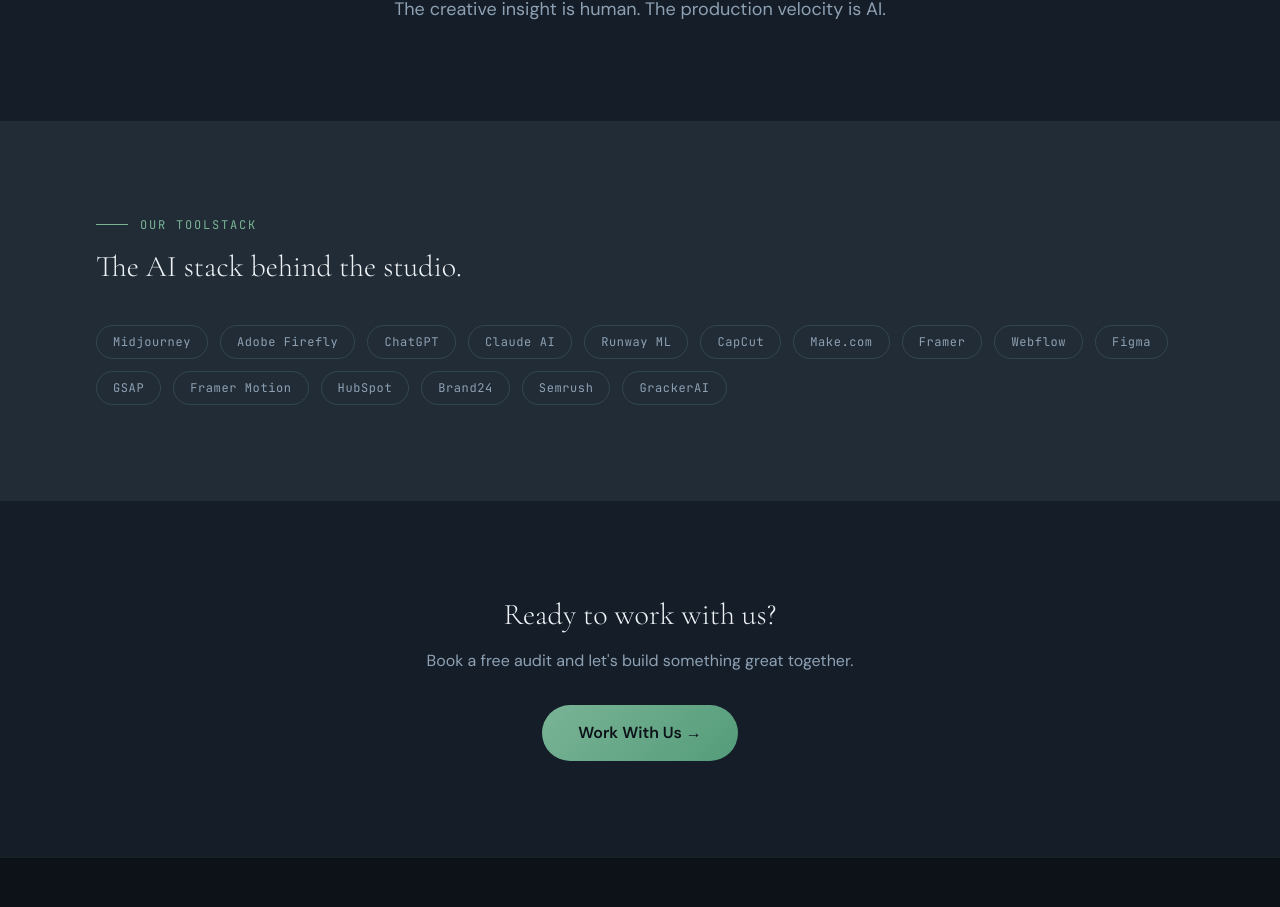
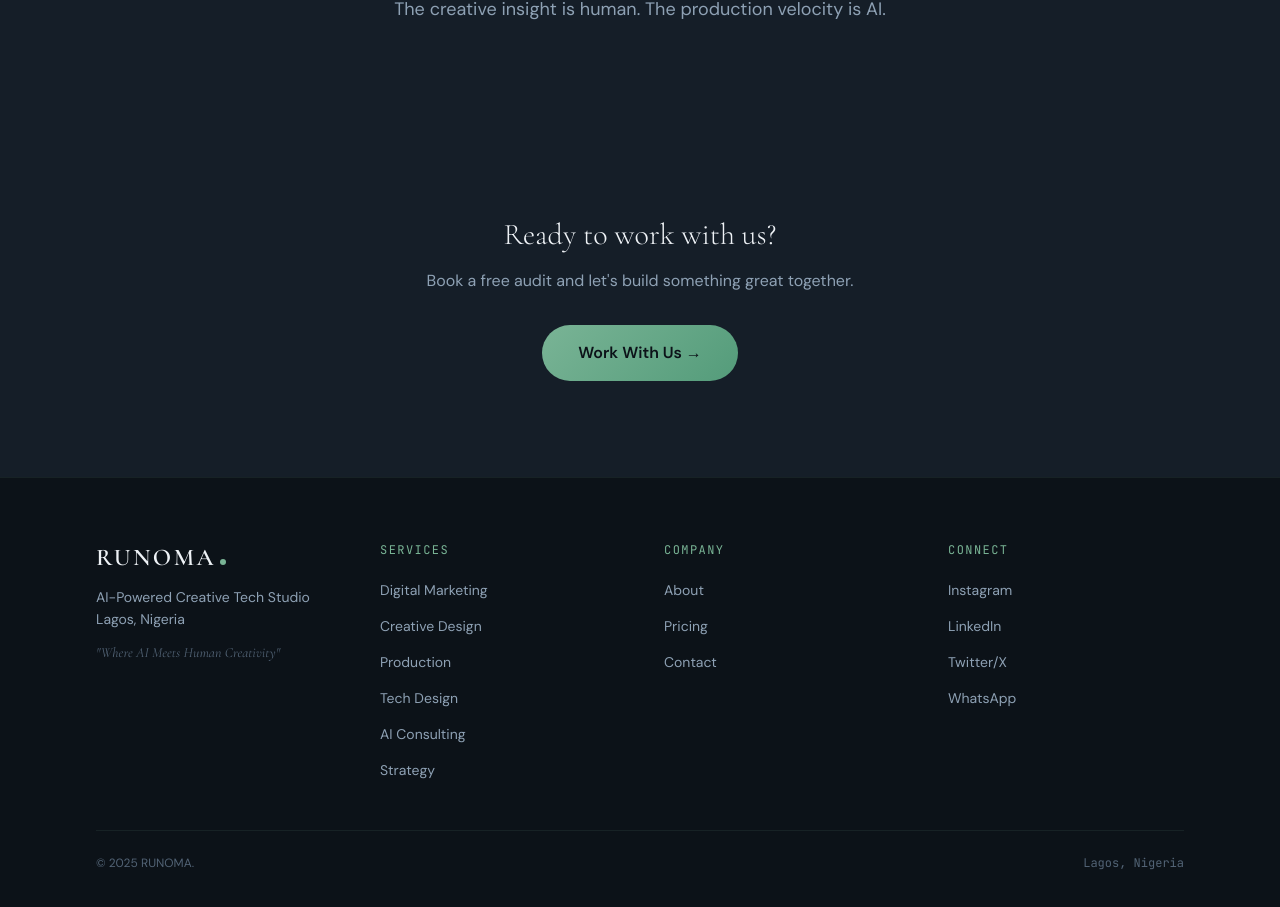
Before and after one commit to noahdevelopsio/Runomaweb, a Next.js app: page /about in a window 1280 px wide. Shown: the part 1460-2367 px from the top of the page. Built offline with nearby package versions, Linux system fonts and the light colour scheme.

Commit message:
feat: remove 'Our Toolstack' section from About page

```diff
--- a/app/about/page.tsx
+++ b/app/about/page.tsx
@@ -4,13 +4,6 @@
 import SectionEyebrow from "@/components/ui/SectionEyebrow";
 import Button from "@/components/ui/Button";
 import AnimatedText from "@/components/ui/AnimatedText";
-
-const tools = [
-  "Midjourney", "Adobe Firefly", "ChatGPT", "Claude AI",
-  "Runway ML", "CapCut", "Make.com", "Framer",
-  "Webflow", "Figma", "GSAP", "Framer Motion",
-  "HubSpot", "Brand24", "Semrush", "GrackerAI",
-];
 
 export default function AboutPage() {
   return (
@@ -95,32 +88,6 @@
         </div>
       </section>
 
-      {/* Tools */}
-      <section className="bg-surface-2 py-24">
-        <div className="max-w-6xl mx-auto px-8">
-          <SectionEyebrow text="Our Toolstack" />
-          <h2 className="font-display text-3xl font-light text-text-primary mb-10">
-            The AI stack behind the studio.
-          </h2>
-          <div className="flex flex-wrap gap-3">
-            {tools.map((tool, i) => (
-              <motion.span
-                key={tool}
-                initial={{ opacity: 0, scale: 0.9 }}
-                whileInView={{ opacity: 1, scale: 1 }}
-                viewport={{ once: true }}
-                transition={{ delay: i * 0.05 }}
-                className="font-mono text-xs tracking-wider px-4 py-2 rounded-full
-                           border border-sage/20 text-text-secondary hover:border-sage/50
-                           hover:text-text-primary transition-all duration-200"
-              >
-                {tool}
-              </motion.span>
-            ))}
-          </div>
-        </div>
-      </section>
-
       {/* CTA */}
       <section className="py-24 text-center">
         <div className="max-w-xl mx-auto px-8">
```
